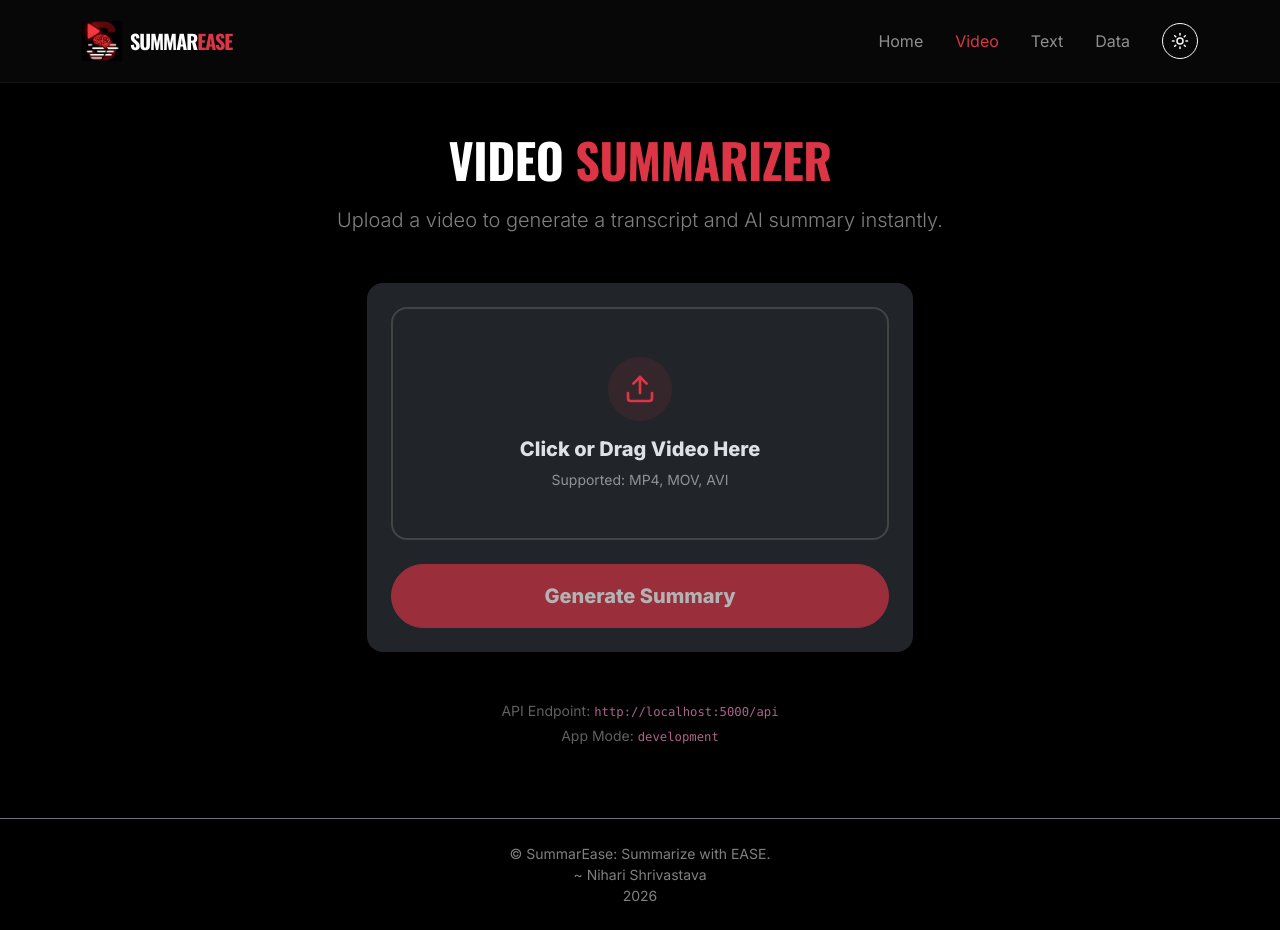
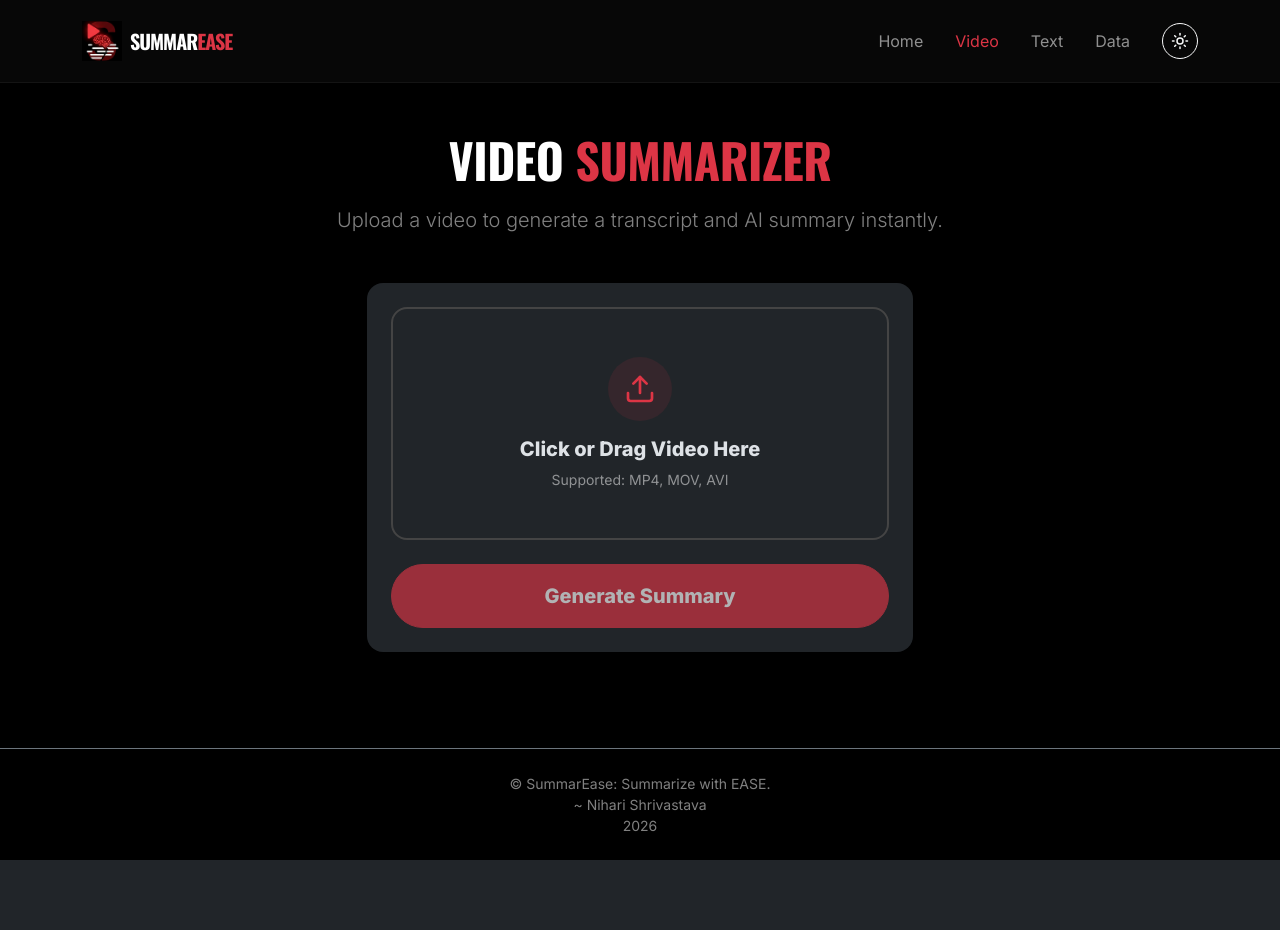
Before and after one commit to NihariShrivastava/SummarEase, a React (Vite) app in the folder frontend/: page /video in a window 1280 px wide. After the commit the page ends 860 px from the top, so only its background shows below. Built offline with nearby package versions, Linux system fonts and the light colour scheme; no server answers.

Commit message:
Cleanup: Remove debug info and update documentation

```diff
--- a/frontend/src/pages/VideoSummarizer.jsx
+++ b/frontend/src/pages/VideoSummarizer.jsx
@@ -95,11 +95,6 @@ const VideoSummarizer = () => {
                     </Col>
                 </Row>
 
-                {/* Debug Info */}
-                <div className="text-center text-muted mb-4 small opacity-75">
-                    <p className="mb-1">API Endpoint: <code>{API_URL}</code></p>
-                    <p>App Mode: <code>{import.meta.env.MODE}</code></p>
-                </div>
 
                 <AnimatePresence>
                     {result && (
```
